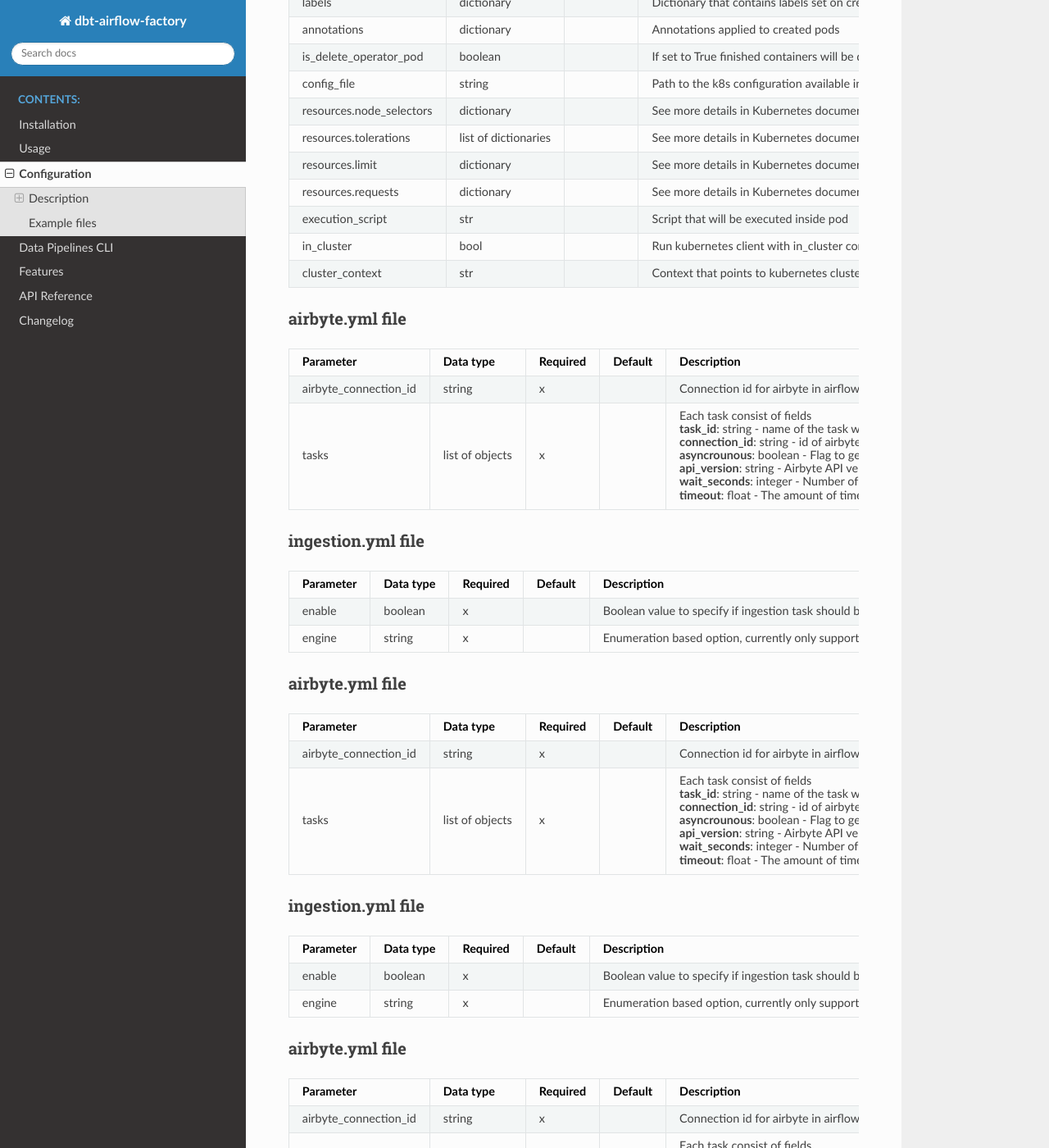
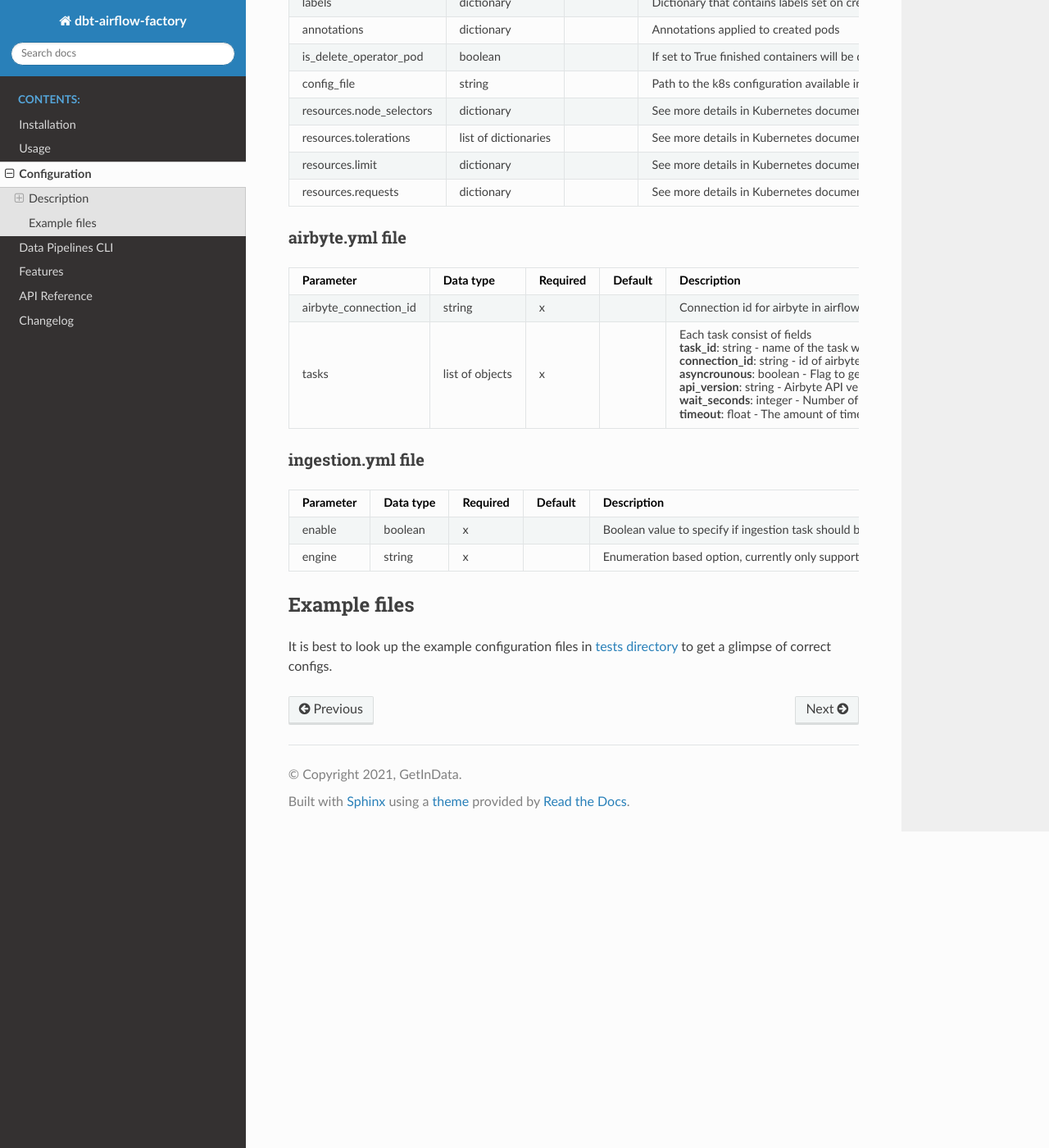
Before and after one commit to getindata/dbt-airflow-factory, a Sphinx documentation site: the page built from docs/configuration.rst, in a window 1280 px wide and 1400 px high, scrolled down 1352 px. Shown: the whole window at 82% size. Built offline with Sphinx 7.4.7 and the Read the Docs theme 2.0.0, drawn with Linux system fonts in a browser that asks for light colours; pages that are not in the unit, such as notebooks, are missing from menus.

Commit message:
chore: Rolled back to 0.29.0 version

```diff
--- a/dbt_airflow_factory/__init__.py
+++ b/dbt_airflow_factory/__init__.py
@@ -1 +1 @@
-version = "0.30.0"
+version = "0.29.0"
--- a/docs/configuration.rst
+++ b/docs/configuration.rst
@@ -177,135 +177,6 @@ k8s.yml file
      - dictionary
      -
      - See more details in Kubernetes documentation: https://kubernetes.io/docs/concepts/configuration/manage-resources-containers/
-   * - execution_script
-     - str
-     -
-     - Script that will be executed inside pod
-   * - in_cluster
-     - bool
-     -
-     - Run kubernetes client with in_cluster configuration
-   * - cluster_context
-     - str
-     -
-     - Context that points to kubernetes cluster, ignored when in_cluster is True. If None, current-context is used.
-
-airbyte.yml file
-~~~~~~~~~~~~~~~~~~~~~~~
-.. list-table::
-   :widths: 25 20 2 13 40
-   :header-rows: 1
-
-   * - Parameter
-     - Data type
-     - Required
-     - Default
-     - Description
-   * - airbyte_connection_id
-     - string
-     - x
-     -
-     - Connection id for airbyte in airflow instance. Remember to add this to airflow dependencies
-       `apache-airflow-providers-airbyte` to be able to add such connection.
-   * - tasks
-     - list of objects
-     - x
-     -
-     - Each task consist of fields
-
-       **task_id**: string - name of the task which will be shown on airflow
-
-       **connection_id**: string - id of airbyte connection
-
-       **asyncrounous**: boolean - Flag to get job_id after submitting the job to the Airbyte API.
-
-       **api_version**: string - Airbyte API version
-
-       **wait_seconds**: integer - Number of seconds between checks. Only used when ``asynchronous`` is False
-
-       **timeout**: float - The amount of time, in seconds, to wait for the request to complete
-
-
-ingestion.yml file
-~~~~~~~~~~~~~~~~~~~~~~~
-.. list-table::
-   :widths: 25 20 2 13 40
-   :header-rows: 1
-
-   * - Parameter
-     - Data type
-     - Required
-     - Default
-     - Description
-   * - enable
-     - boolean
-     - x
-     -
-     - Boolean value to specify if ingestion task should be added to airflow dag.
-   * - engine
-     - string
-     - x
-     -
-     - Enumeration based option, currently only supported value is airbyte
-
-
-airbyte.yml file
-~~~~~~~~~~~~~~~~~~~~~~~
-.. list-table::
-   :widths: 25 20 2 13 40
-   :header-rows: 1
-
-   * - Parameter
-     - Data type
-     - Required
-     - Default
-     - Description
-   * - airbyte_connection_id
-     - string
-     - x
-     -
-     - Connection id for airbyte in airflow instance. Remember to add this to airflow dependencies
-       `apache-airflow-providers-airbyte` to be able to add such connection.
-   * - tasks
-     - list of objects
-     - x
-     -
-     - Each task consist of fields
-
-       **task_id**: string - name of the task which will be shown on airflow
-
-       **connection_id**: string - id of airbyte connection
-
-       **asyncrounous**: boolean - Flag to get job_id after submitting the job to the Airbyte API.
-
-       **api_version**: string - Airbyte API version
-
-       **wait_seconds**: integer - Number of seconds between checks. Only used when ``asynchronous`` is False
-
-       **timeout**: float - The amount of time, in seconds, to wait for the request to complete
-
-
-ingestion.yml file
-~~~~~~~~~~~~~~~~~~~~~~~
-.. list-table::
-   :widths: 25 20 2 13 40
-   :header-rows: 1
-
-   * - Parameter
-     - Data type
-     - Required
-     - Default
-     - Description
-   * - enable
-     - boolean
-     - x
-     -
-     - Boolean value to specify if ingestion task should be added to airflow dag.
-   * - engine
-     - string
-     - x
-     -
-     - Enumeration based option, currently only supported value is airbyte
 
 
 airbyte.yml file
--- a/setup.cfg
+++ b/setup.cfg
@@ -1,5 +1,5 @@
 [bumpversion]
-current_version = 0.30.0
+current_version = 0.29.0
 
 [bumpversion:file:setup.py]
 
```
Also changed, not shown: CHANGELOG.md (+1 -9 lines), setup.py (+2 -5 lines), docs/features.rst (line endings or trailing spaces), 12 other files.
